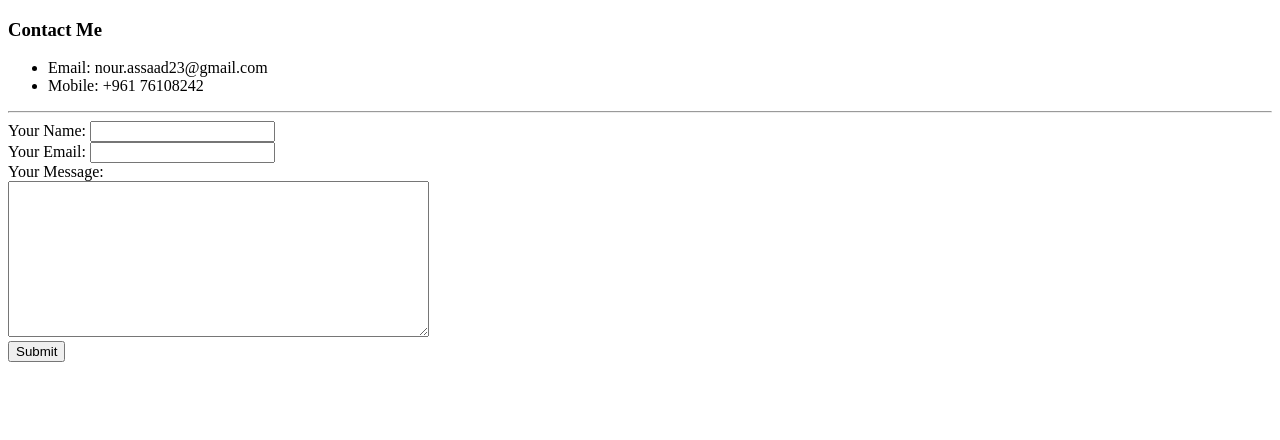
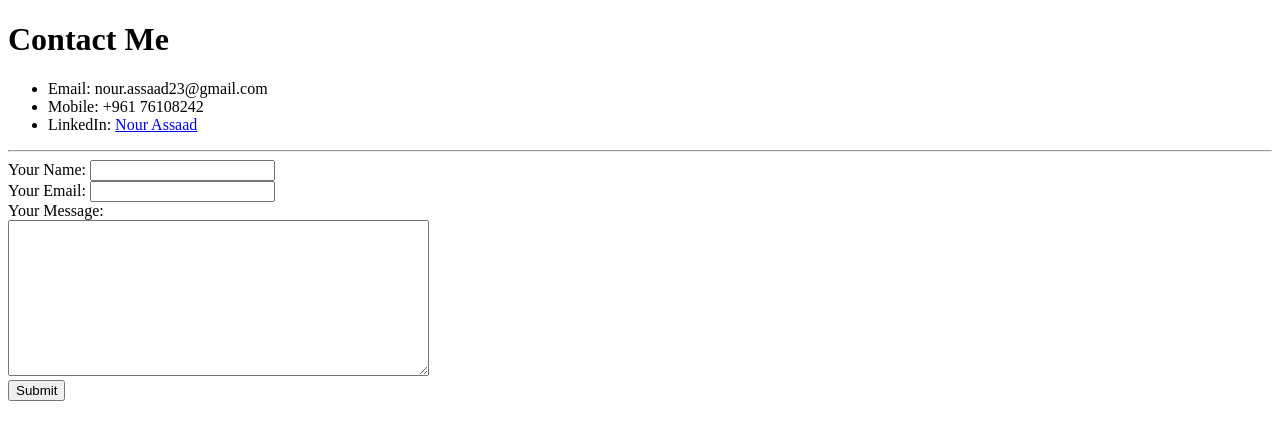
Before and after one commit to nourassaad/cv, a plain HTML site: page contactMe.html in a window 1280 px wide. Drawn offline with Linux system fonts and the light colour scheme.

Commit message:
added linkedin link

```diff
--- a/contactMe.html
+++ b/contactMe.html
@@ -5,12 +5,14 @@
     <meta http-equiv="X-UA-Compatible" content="IE=edge">
     <meta name="viewport" content="width=device-width, initial-scale=1.0">
     <title>Nour's Contact Information</title>
+    <link rel="stylesheet" href="css/styles.css">
 </head>
 <body>
-    <h3>Contact Me</h3>
+    <h1>Contact Me</h1>
     <ul>
         <li>Email: nour.assaad23@gmail.com</li>
         <li>Mobile: +961 76108242 </li>
+        <li>LinkedIn: <a href="https://www.linkedin.com/in/nour-assaad-341027231"> Nour Assaad</a> </li>
     </ul>
     <hr>
 
```
